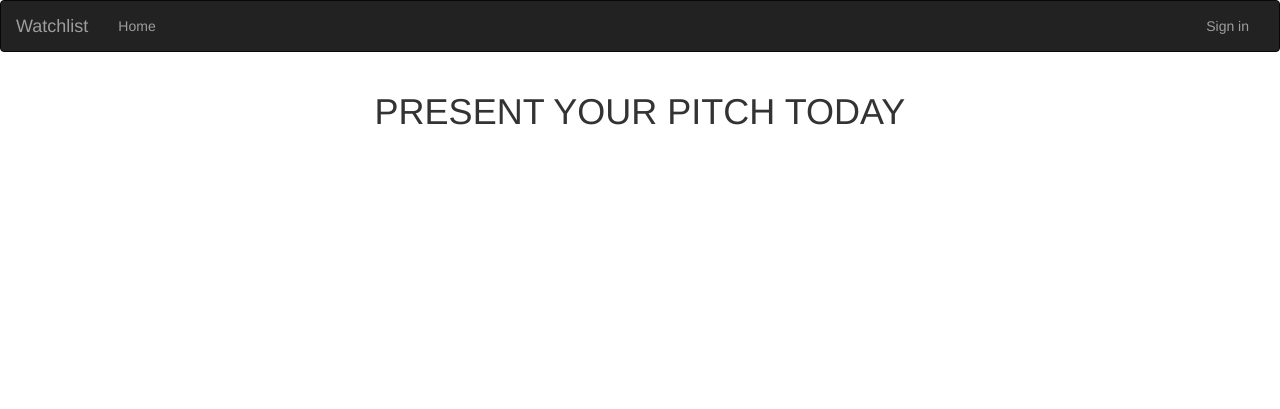
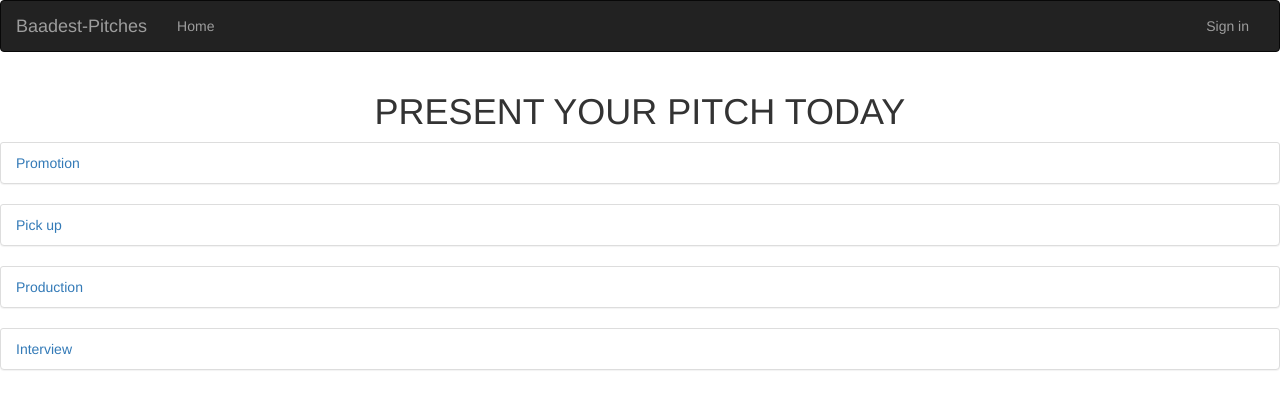
Before and after one commit to feysal-Ibrahim/Baddas-pitch, a Flask app: page / in a window 1280 px wide. Shown: the top 409 px of the page. Run offline with Flask 2, Linux system fonts and the light colour scheme; some libraries are stand-ins or nearby versions.

```diff
--- a/app/main/views.py
+++ b/app/main/views.py
@@ -13,7 +13,7 @@ def index():
 
     return render_template ( 'index.html' , title=title)
 
-@main.route('/pitch/new', methods = ['GET','POST'])
+@main.route('/pitch//new', methods = ['GET','POST'])
 @login_required
 def new_pitch():
     form = PitchForm ()
--- a/app/templates/index.html
+++ b/app/templates/index.html
@@ -3,6 +3,12 @@
 {% block content %}
 <div class="container-fluid">
   <h1 class="text-center">PRESENT YOUR PITCH TODAY</h1>
+  <div class="row">
+    <div class="panel panel-default panel-heading"><a href="/pitch//new">Promotion</a></div>
+    <div class="panel panel-default panel-heading"><a href="category/pickup">Pick up</a></div>
+    <div class="panel panel-default panel-heading"><a href="/category/production">Production</a></div>
+    <div class="panel panel-default panel-heading"><a href='/category/interview'>Interview</a></div>
+</div>
 </div>
   {% endblock%}
   <!--<p>Click <a href="{{ url_for('auth.register') }}">here</a> to sign up to make a pitch.  </p>-->
--- a/app/templates/navbar.html
+++ b/app/templates/navbar.html
@@ -7,7 +7,7 @@
                  <span class="icon-bar"></span>
                  <span class="icon-bar"></span>
                </button>
-               <a class="navbar-brand" href="/"> Watchlist </a>
+               <a class="navbar-brand" href="/"> Baadest-Pitches </a>
            </div>
            <div class="navbar-collapse collapse">
                <ul class="nav navbar-nav">
```
